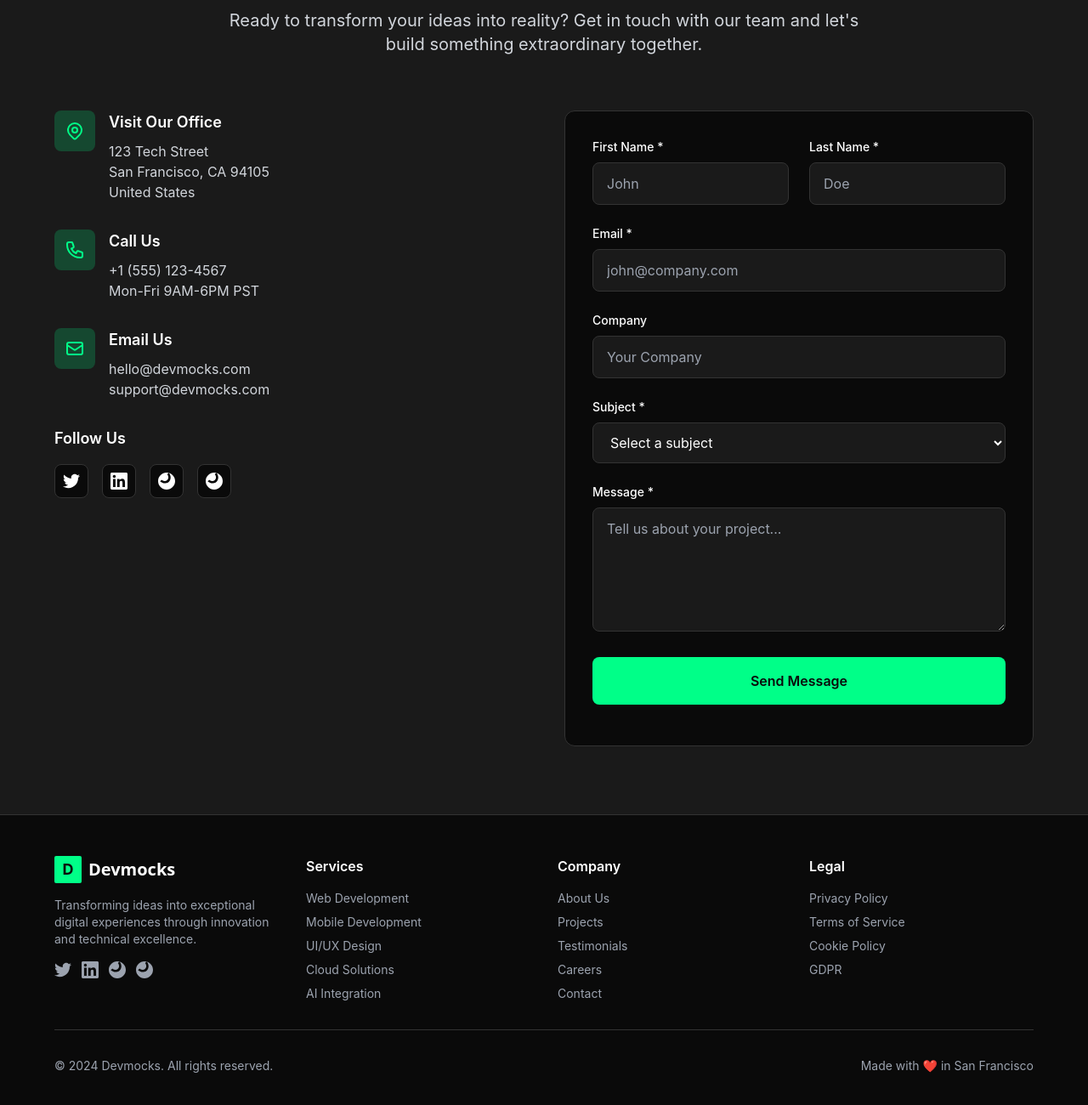
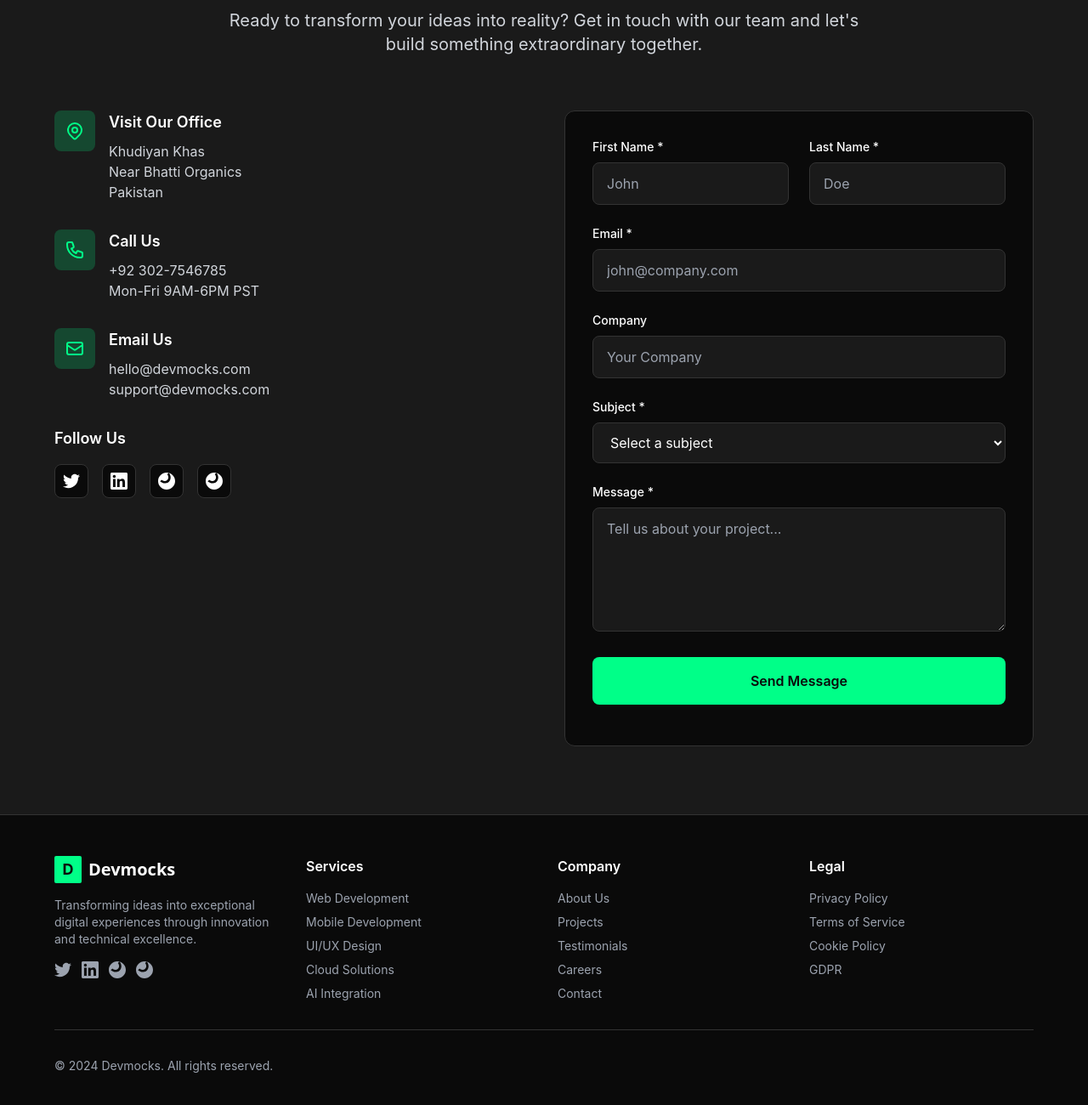
Before and after one commit to bilalhussain-dev/devmocks-agency, a plain HTML site: page index.html in a window 1280 px wide. Shown: the part 8232-9532 px from the top of the page at 85% size. Drawn offline with Linux system fonts and the light colour scheme.

Commit message:
Change the address

```diff
--- a/index.html
+++ b/index.html
@@ -2170,8 +2170,7 @@
                   <div>
                     <h3 class="text-lg font-semibold mb-2">Visit Our Office</h3>
                     <p class="text-gray-300">
-                      123 Tech Street<br />San Francisco, CA 94105<br />United
-                      States
+                      Khudiyan Khas<br />Near Bhatti Organics<br /> Pakistan
                     </p>
                   </div>
                 </div>
@@ -2197,7 +2196,7 @@
                   <div>
                     <h3 class="text-lg font-semibold mb-2">Call Us</h3>
                     <p class="text-gray-300">
-                      +1 (555) 123-4567<br />Mon-Fri 9AM-6PM PST
+                      +92 302-7546785<br />Mon-Fri 9AM-6PM PST
                     </p>
                   </div>
                 </div>
@@ -2563,9 +2562,9 @@
             <p class="text-gray-400 text-sm">
               © 2024 Devmocks. All rights reserved.
             </p>
-            <p class="text-gray-400 text-sm mt-4 md:mt-0">
+            <!-- <p class="text-gray-400 text-sm mt-4 md:mt-0">
               Made with ❤️ in San Francisco
-            </p>
+            </p> -->
           </div>
         </div>
       </div>
```
